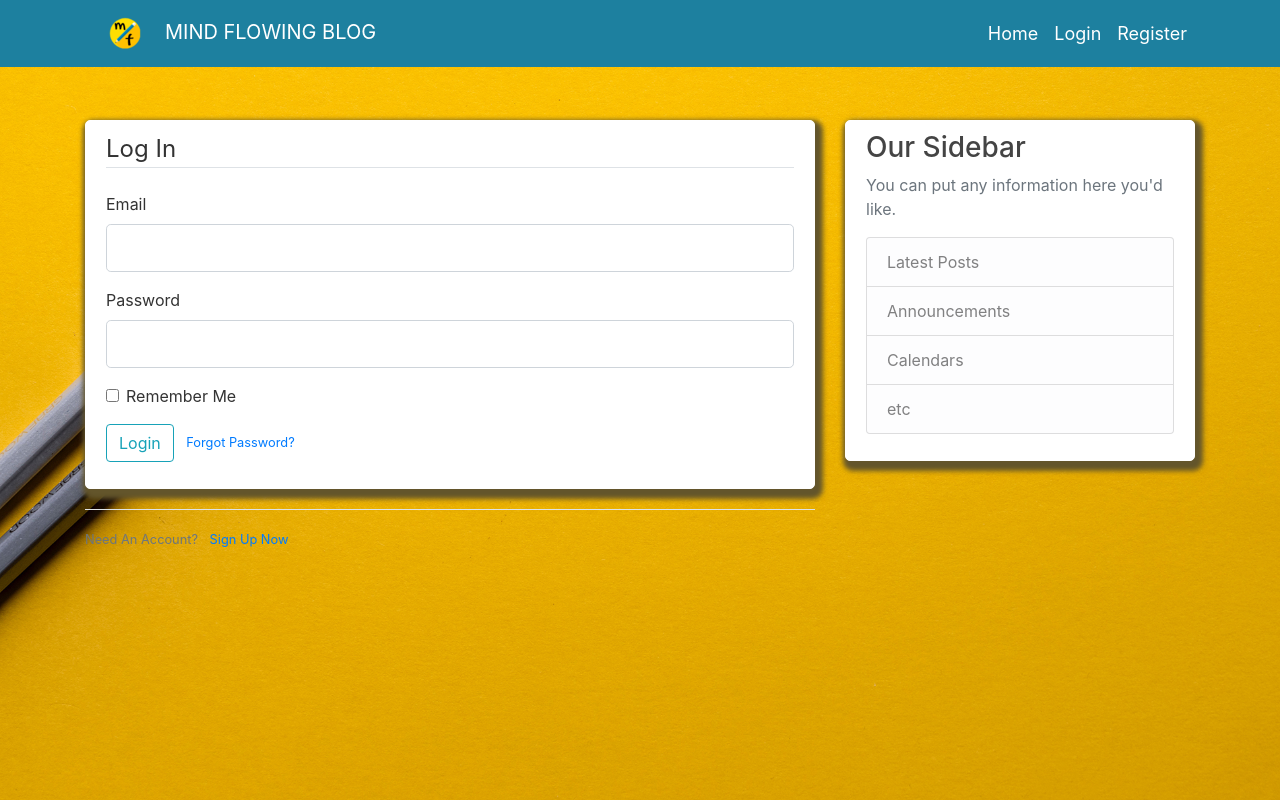
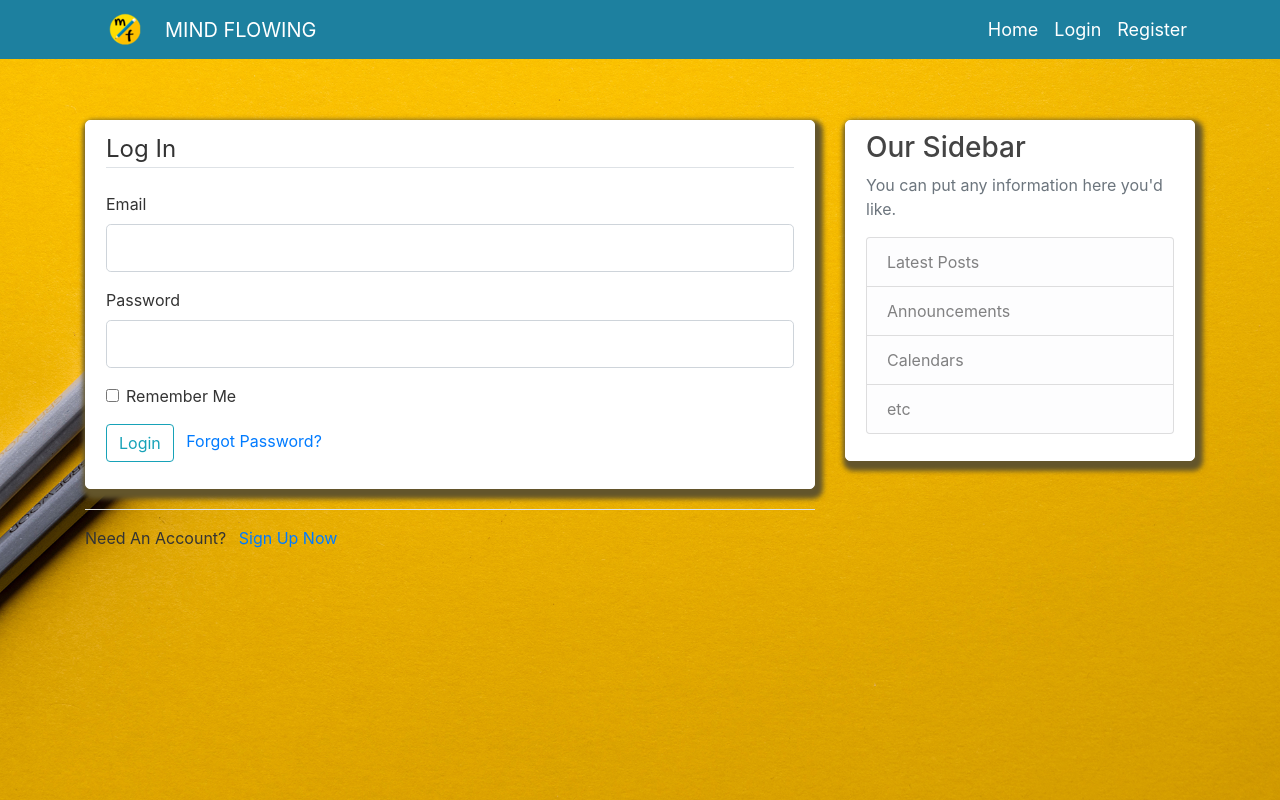
Before and after one commit to Twopersonwork/flaskbloging, a Flask app: page /login in a window 1280 px wide. Run offline with Flask 2, Linux system fonts and the light colour scheme; some libraries are stand-ins or nearby versions.

Commit message:
prachi changed logo

```diff
--- a/flaskblog/routes.py
+++ b/flaskblog/routes.py
@@ -18,7 +18,7 @@ def home():
     posts = Post.query.order_by(Post.date_posted.desc()).paginate(page=page, per_page=5)
     return render_template('home.html', posts=posts)
 
-@app.route("/")
+@app.route("/",methods=['GET'])
 def intro():
     return render_template('intro.html', title='Home')
 
@@ -116,7 +116,7 @@ def new_post():
 @app.route("/post/<int:post_id>")
 def post(post_id):
     post = Post.query.get_or_404(post_id)
-    return render_template('post.html', title=post.title, post=post,votes=votes)
+    return render_template('post.html', title=post.title, post=post)
 
 
 @app.route("/post/<int:post_id>/update", methods=['GET', 'POST'])
--- a/flaskblog/templates/layout.html
+++ b/flaskblog/templates/layout.html
@@ -9,7 +9,7 @@
   <!-- Bootstrap CSS -->
   <link rel="stylesheet" href="https://maxcdn.bootstrapcdn.com/bootstrap/4.0.0/css/bootstrap.min.css"
     integrity="sha384-Gn5384xqQ1aoWXA+058RXPxPg6fy4IWvTNh0E263XmFcJlSAwiGgFAW/dAiS6JXm" crossorigin="anonymous">
-  <link rel="SHORTCUT ICON" href="static/images/pen.png" type="image/x-icon" />
+  <link  rel="SHORTCUT ICON" href="static/images/pen.png" type="image/x-icon">
   <link rel="stylesheet" type="text/css" href="{{ url_for('static', filename='main.css') }}">
 
   {% if title %}
@@ -23,8 +23,8 @@
   <header class="site-header">
     <nav class="navbar navbar-expand-md navbar-dark bg-steel fixed-top">
       <div class="container">
-
-        <a class="navbar-brand mr-4" href="{{url_for('home') }}"><img src="static/images/logo.png">MIND FLOWING BLOG</a>
+        <img src="/static/images/logo.png">
+        <a class="navbar-brand mr-4" href="{{url_for('home') }}">MIND FLOWING</a>
         <button class="navbar-toggler" type="button" data-toggle="collapse" data-target="#navbarToggle"
           aria-controls="navbarToggle" aria-expanded="false" aria-label="Toggle navigation">
           <span class="navbar-toggler-icon"></span>
--- a/flaskblog/templates/login.html
+++ b/flaskblog/templates/login.html
@@ -39,15 +39,15 @@
             </fieldset>
             <div class="form-group">
                 {{ form.submit(class="btn btn-outline-info") }}
-                <small class="text-muted ml-2">
+                <span class="text-muted ml-2">
                     <a href="{{ url_for('reset_request') }}">Forgot Password?</a>
-                </small>
+                </span>
             </div>
         </form>
     </div>
     <div class="border-top pt-3">
-        <small class="text-muted">
+        <span>
             Need An Account? <a class="ml-2" href="{{ url_for('register') }}">Sign Up Now</a>
-        </small>
+        </span>
     </div>
 {% endblock content %}
```
Also changed, not shown: flaskblog/templates/intro.html (+6 -3 lines), flaskblog/templates/post.html (+0 -7 lines), flaskblog/templates/images/blue.jpg (added), flaskblog/templates/images/envolopes.jpg (added), flaskblog/templates/images/logo.png (added), flaskblog/templates/images/logo1.png (added), flaskblog/templates/images/logo2.png (added), flaskblog/templates/images/pen.png (added), flaskblog/templates/images/pencils.jpg (added), flaskblog/templates/images/photo-1516796181074-bf453fbfa3e6.jpeg (added), flaskblog/templates/images/scissors.jpg (added). Lines whose indentation alone changed are shown as unchanged.
